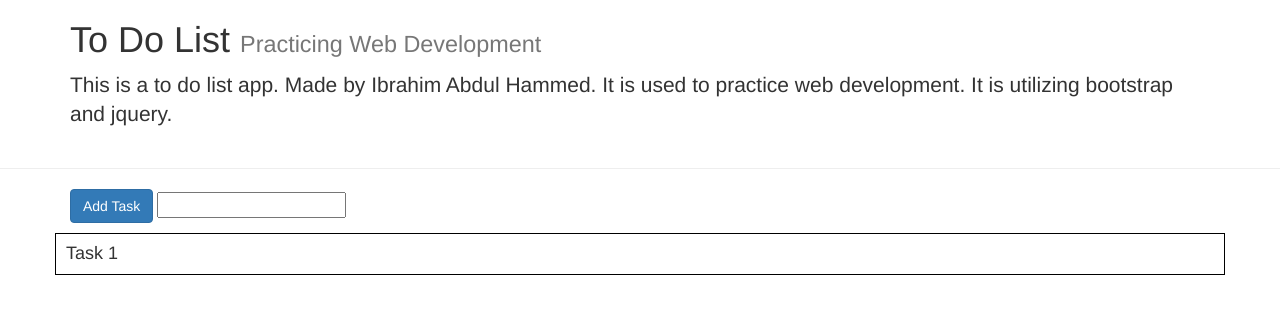
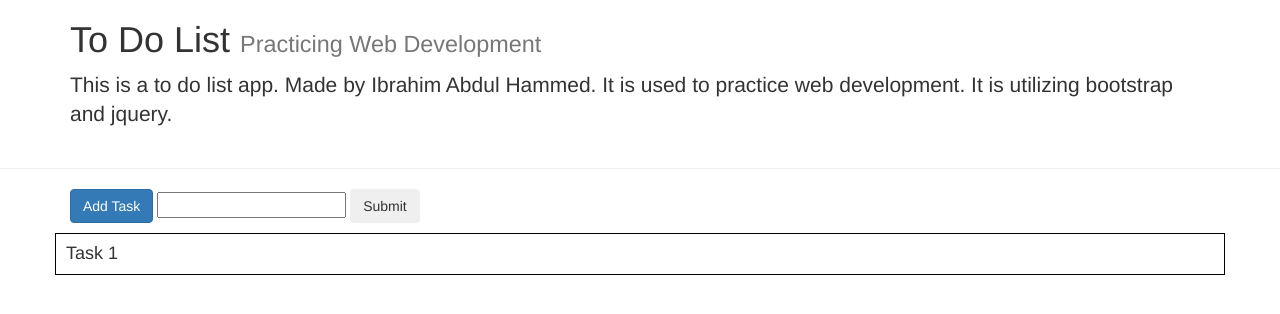
Before and after one commit to CuriousIbrahim/a-simple-to-do-list, a PHP site: page / in a window 1280 px wide. Shown: the top 314 px of the page. Run offline with PHP 8.4, Linux system fonts and the light colour scheme; some libraries are stand-ins or nearby versions.

Commit message:
Added submit button to add task

```diff
--- a/css/styles.css
+++ b/css/styles.css
@@ -3,3 +3,10 @@ h4 {
     border: 1px solid black;
     padding: 10px 10px;
 }
+
+
+div#submit {
+/*    float: */
+    display: inline;
+
+}
--- a/index.html
+++ b/index.html
@@ -30,8 +30,10 @@
         <div class="container">
 
             <button class="btn btn-md btn-primary">Add Task</button>
-            <input type="text" display>
-
+            <div id="submit">
+                <input type="text">
+                <button class="btn btn-s inline">Submit</button>
+            </div>
         </div>
 
         <div class="container" id="to-do-list">
```
